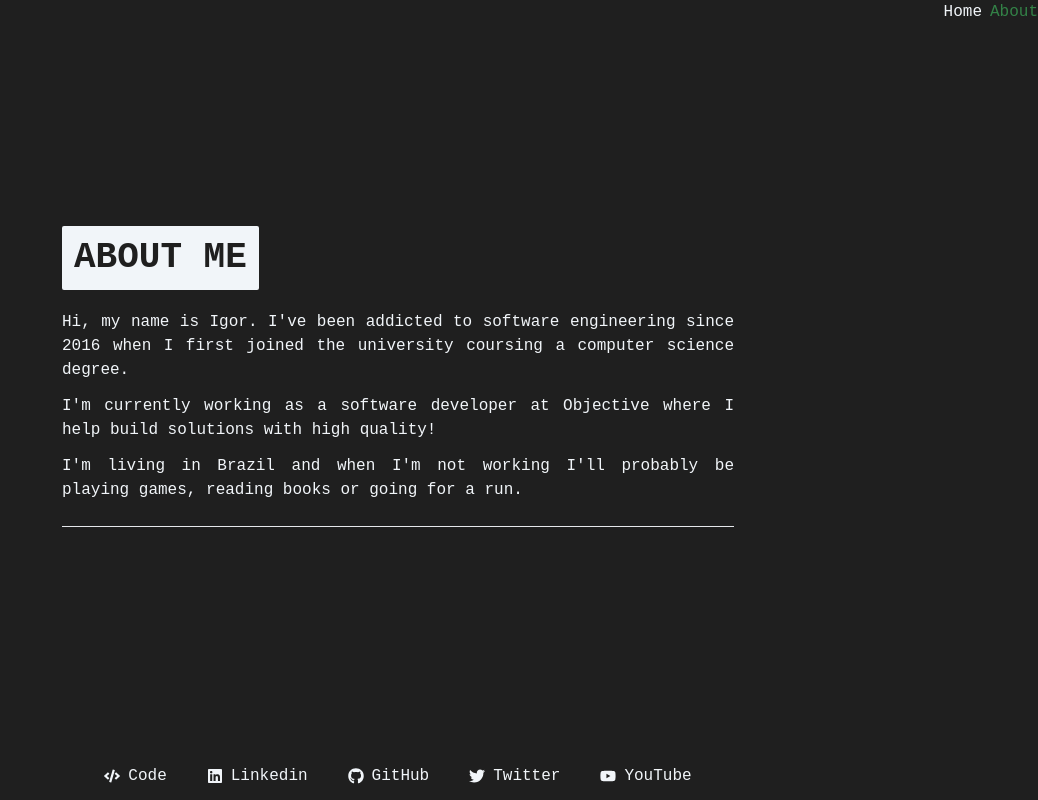
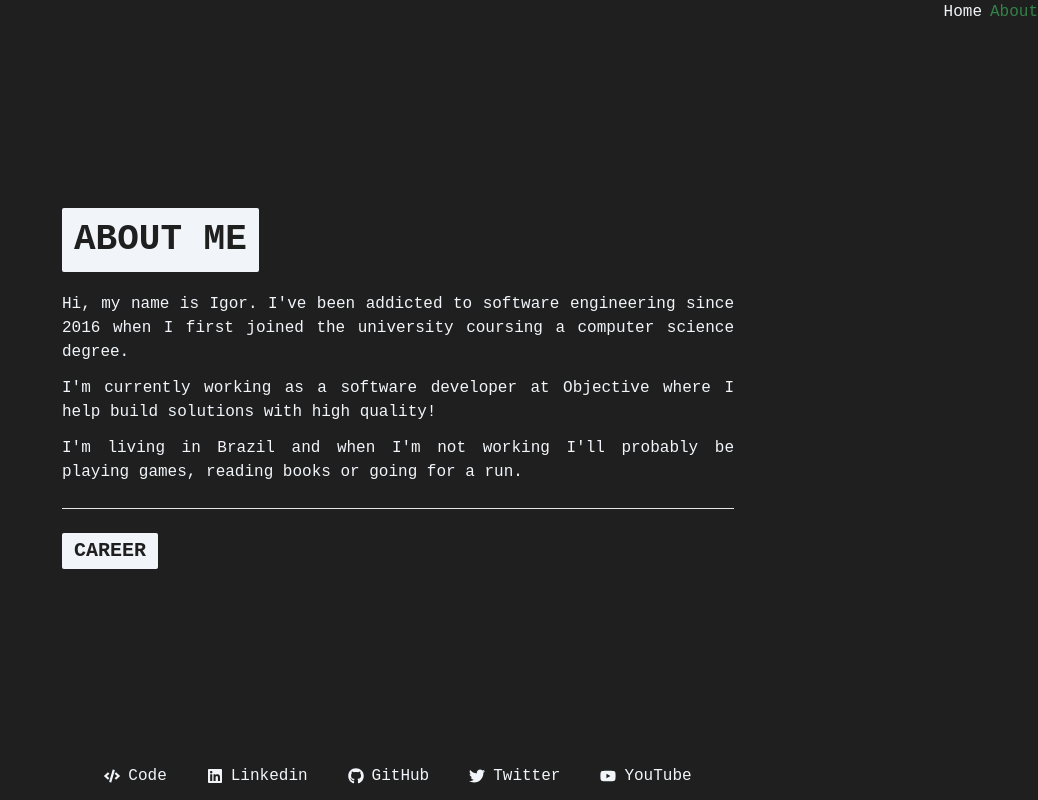
Before and after one commit to igornfaustino/personal-website, a Next.js app: page /about in a window 1280 px wide. Shown: the whole page, without its empty margins (242-1280 px from the left). Built offline with nearby package versions, Linux system fonts and the light colour scheme.

Commit message:
refactor: move components out of folder

```diff
--- a/src/app/about/page.tsx
+++ b/src/app/about/page.tsx
@@ -1,4 +1,5 @@
-import SubTitle from '@/components/atoms/SubTitle'
+import SectionTitle from '@/components/SectionTitle'
+import SubTitle from '@/components/SubTitle'
 
 export default function AboutPage() {
   return (
@@ -24,6 +25,8 @@ export default function AboutPage() {
       </div>
 
       <hr className="mb-6 mt-6" />
+
+      <SectionTitle>Career</SectionTitle>
     </div>
   )
 }
--- a/src/app/layout.tsx
+++ b/src/app/layout.tsx
@@ -1,5 +1,5 @@
-import Header from '@/components/molecules/Header'
-import SocialMediaLinks from '@/components/molecules/SocialMediaLinks'
+import Header from '@/components/Header'
+import SocialMediaLinks from '@/components/SocialMediaLinks'
 import type { Metadata } from 'next'
 import { Inter } from 'next/font/google'
 import './globals.css'
--- a/src/app/page.tsx
+++ b/src/app/page.tsx
@@ -1,5 +1,5 @@
-import ShortcutButton from '@/components/atoms/ShortCut'
-import Title from '@/components/atoms/Title'
+import ShortcutButton from '@/components/ShortCut'
+import Title from '@/components/Title'
 
 export default function Home() {
   return (
--- /dev/null
+++ b/src/components/SectionTitle.tsx
@@ -0,0 +1,9 @@
+import { ReactNode } from 'react'
+
+export default function SectionTitle({ children }: { children: ReactNode }) {
+  return (
+    <h3 className="max-w-fit rounded-sm bg-theme-grey pb-1 pl-3 pr-3 pt-1 text-xl font-semibold uppercase text-slate-100 dark:bg-slate-100 dark:text-theme-grey">
+      {children}
+    </h3>
+  )
+}
--- a/src/components/molecules/SocialMediaLinks.tsx
+++ b/src/components/SocialMediaLinks.tsx
@@ -6,7 +6,7 @@ import {
   FaTwitter,
   FaYoutube,
 } from 'react-icons/fa'
-import ExternalLink from '../atoms/ExternalLink'
+import ExternalLink from './ExternalLink'
 
 export default function SocialMediaLinks() {
   const iconClasses =
```
Also changed, not shown: src/components/ExternalLink.tsx (renamed from src/components/atoms/ExternalLink.tsx), src/components/Header.tsx (renamed from src/components/molecules/Header.tsx), src/components/Keyboard.tsx (renamed from src/components/atoms/Keyboard.tsx), src/components/ShortCut.tsx (renamed from src/components/atoms/ShortCut.tsx), src/components/SubTitle.tsx (renamed from src/components/atoms/SubTitle.tsx), src/components/Title.tsx (renamed from src/components/atoms/Title.tsx).
